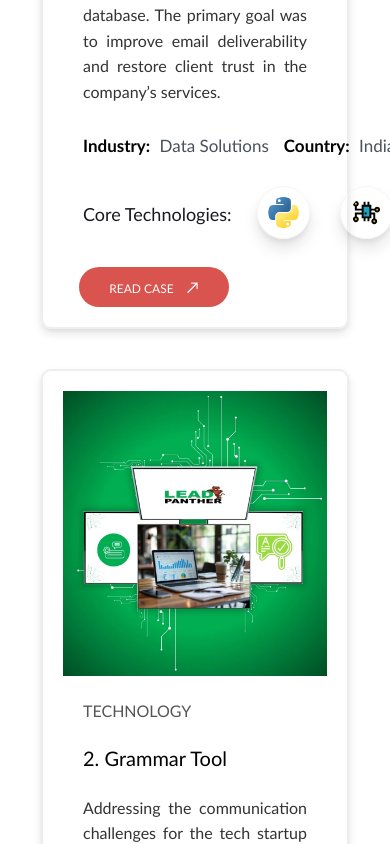
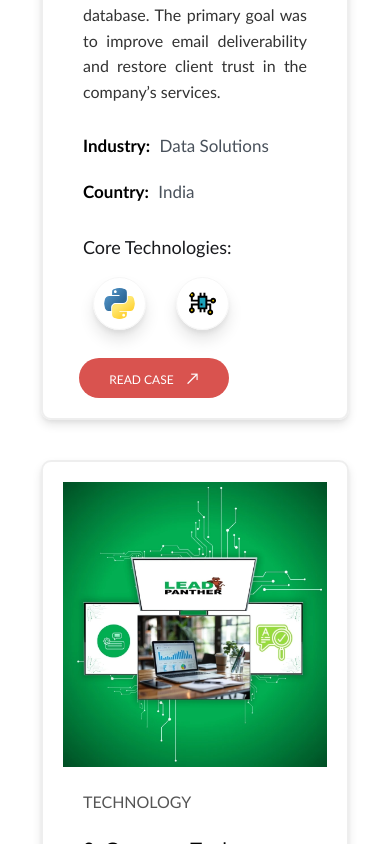
Before and after one commit to Bhavana1831/LeadPanther, a React (Vite) app: page / in a window 390 px wide. Shown: the part 7560-8404 px from the top of the page. Built offline with nearby package versions, Linux system fonts and the light colour scheme.

Commit message:
initial commit

```diff
--- a/src/Cases/Cases.css
+++ b/src/Cases/Cases.css
@@ -321,7 +321,7 @@
         font-size: 24px;
     }
 
-                /* .industry-country {
+    .industry-country {
         display: flex;
         flex-direction: column;
         justify-content: center;
@@ -333,7 +333,7 @@
         flex-direction: column;
         justify-content: start;
         align-items: start;
-                } */
+    }
 }
 
 @media (max-width: 480px) {
```
Lines whose indentation alone changed are shown as unchanged.
